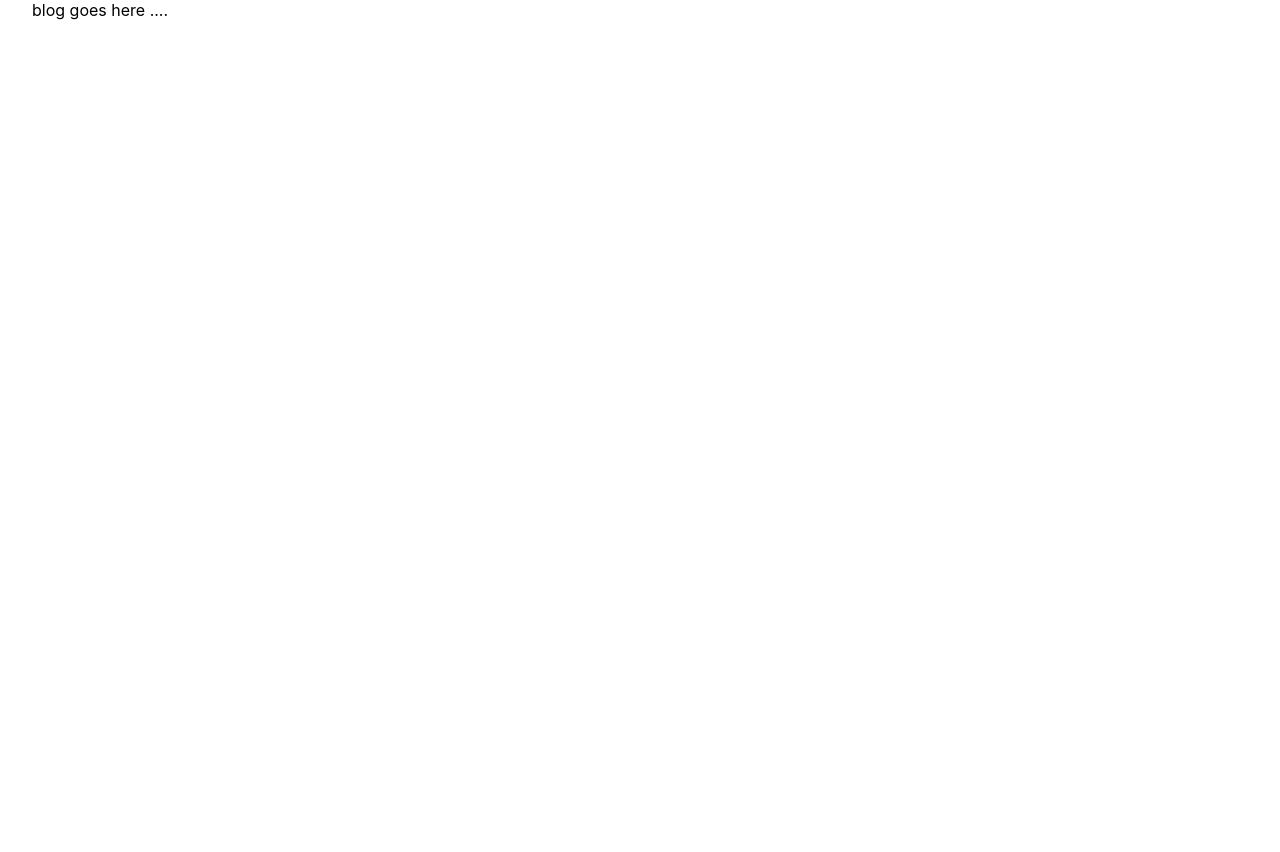
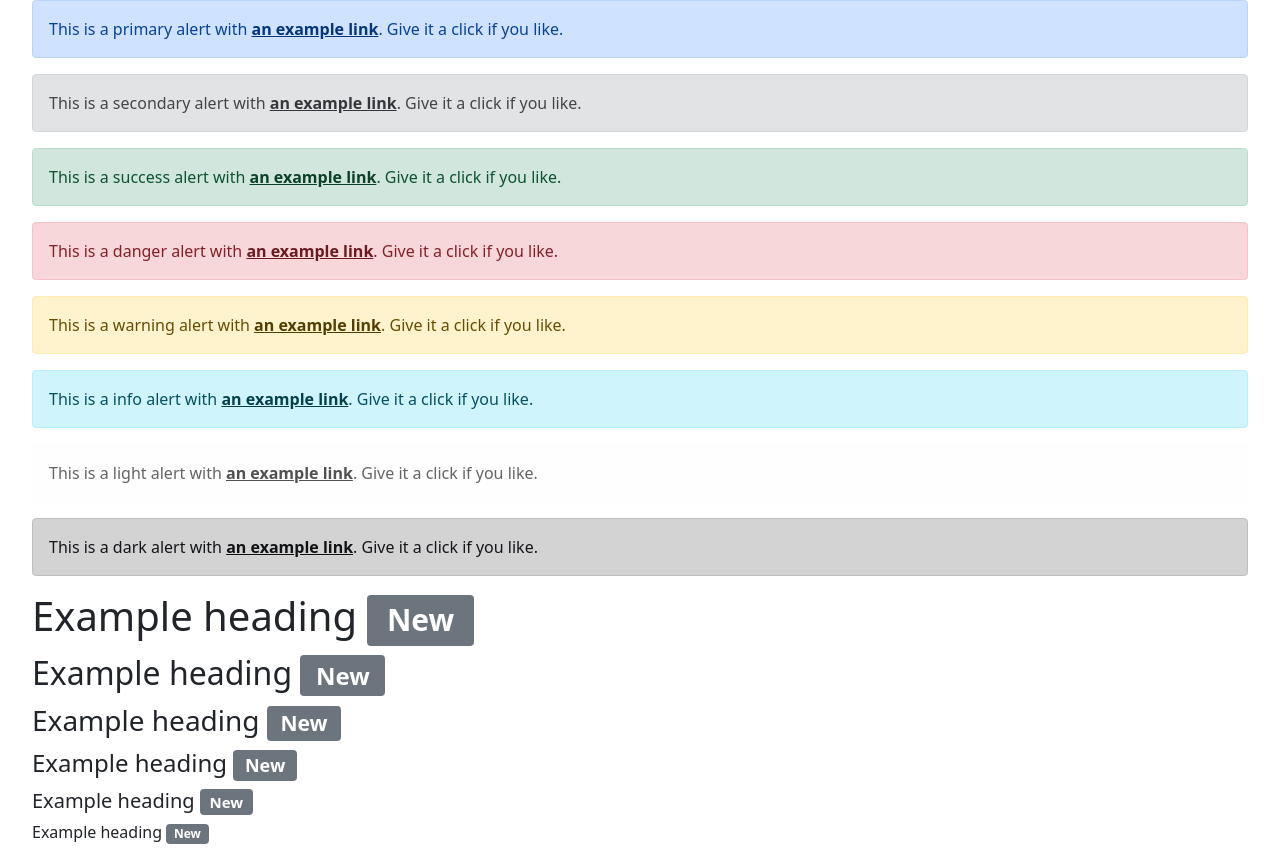
Before and after one commit to shinebayar/blog, a Next.js app: page / in a window 1280 px wide. Before the commit the page ends 800 px from the top, so only its background shows below. Built offline with nearby package versions, Linux system fonts and the light colour scheme.

Commit message:
added react-bootstrap

```diff
--- a/package.json
+++ b/package.json
@@ -9,8 +9,10 @@
     "lint": "next lint"
   },
   "dependencies": {
+    "bootstrap": "^5.1.3",
     "next": "12.1.6",
     "react": "18.1.0",
+    "react-bootstrap": "^2.4.0",
     "react-dom": "18.1.0"
   },
   "devDependencies": {
--- a/pages/_app.js
+++ b/pages/_app.js
@@ -1,4 +1,5 @@
 import '../styles/globals.css'
+import 'bootstrap/dist/css/bootstrap.min.css';
 
 function MyApp({ Component, pageProps }) {
   return <Component {...pageProps} />
--- a/pages/index.js
+++ b/pages/index.js
@@ -1,11 +1,51 @@
 import Head from 'next/head'
 import Image from 'next/image'
 import styles from '../styles/Home.module.css'
+import Alert from 'react-bootstrap/Alert';
+import { Badge } from 'react-bootstrap';
 
 export default function Home() {
   return (
     <div className={styles.container}>
-      blog goes here ....
+      <>
+        {[
+          "primary",
+          "secondary",
+          "success",
+          "danger",
+          "warning",
+          "info",
+          "light",
+          "dark",
+        ].map((variant) => (
+          <Alert key={variant} variant={variant}>
+            This is a {variant} alert with{" "}
+            <Alert.Link href="#">an example link</Alert.Link>. Give it a click
+            if you like.
+          </Alert>
+        ))}
+      </>
+
+      <div>
+  <h1>
+    Example heading <Badge bg="secondary">New</Badge>
+  </h1>
+  <h2>
+    Example heading <Badge bg="secondary">New</Badge>
+  </h2>
+  <h3>
+    Example heading <Badge bg="secondary">New</Badge>
+  </h3>
+  <h4>
+    Example heading <Badge bg="secondary">New</Badge>
+  </h4>
+  <h5>
+    Example heading <Badge bg="secondary">New</Badge>
+  </h5>
+  <h6>
+    Example heading <Badge bg="secondary">New</Badge>
+  </h6>
+</div>
     </div>
-  )
+  );
 }
```
Also changed, not shown: 2 other files (tests, documents, lock files or other folders).
